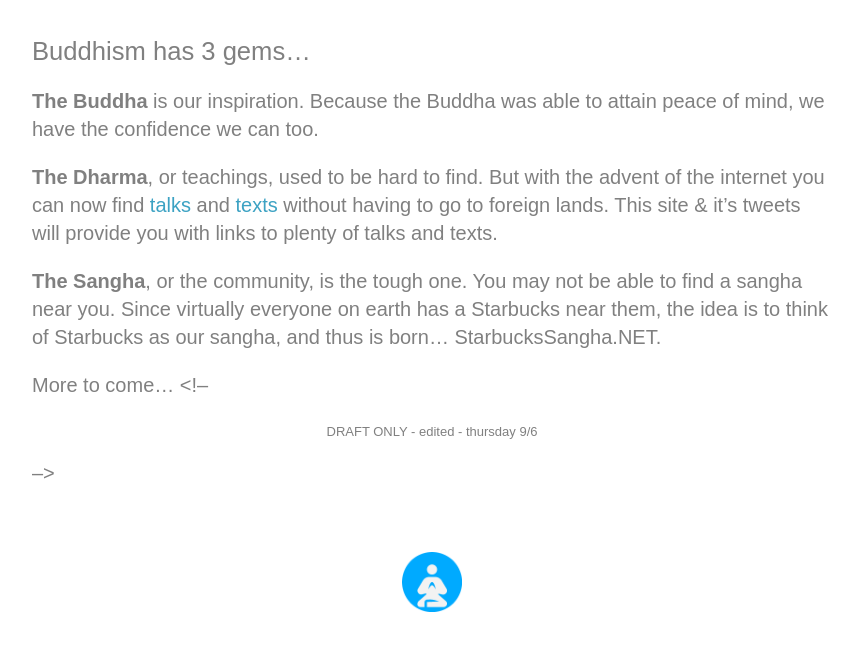
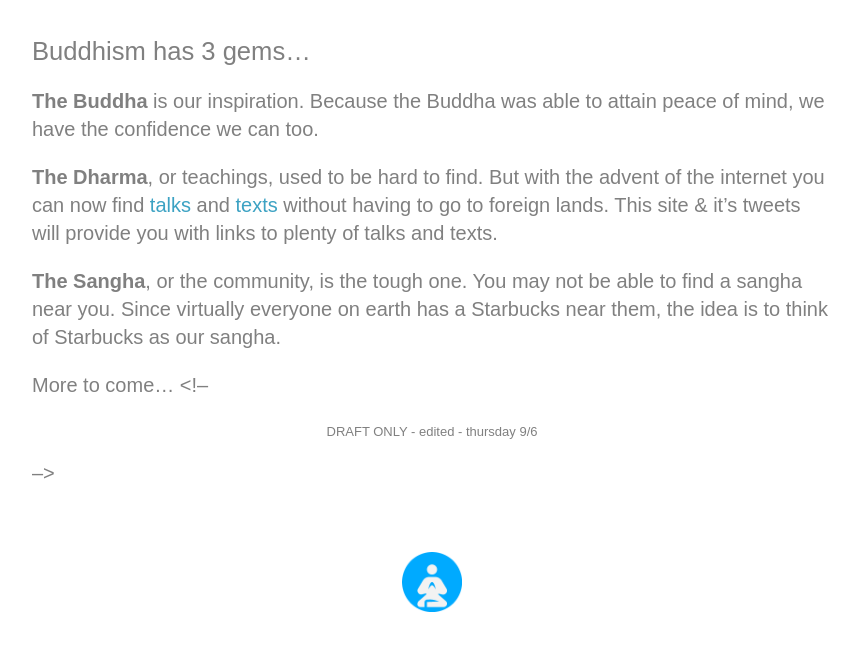
Before and after one commit to StarbucksSangha/StarbucksSangha, a Jekyll site: the page built from info.md, in a window 1280 px wide. Shown: the top 651 px of the page, without its empty margins (208-1067 px from the left). Built offline with Jekyll 4.4.1, drawn with Linux system fonts in a browser that asks for light colours.

Commit message:
Update info.md

```diff
--- a/info.md
+++ b/info.md
@@ -10,7 +10,7 @@
 
 <b>The Dharma</b>, or teachings, used to be hard to find. But with the advent of the internet you can now find [talks](https://www.dhammatalks.org/mp3_collections_index.html){:target="_blank"} and [texts](https://www.dhammatalks.org/suttas/index.html){:target="_blank"} without having to go to foreign lands. This site & it's tweets will provide you with links to plenty of talks and texts.
 
-<b>The Sangha</b>, or the community, is the tough one. You may not be able to find a sangha near you. Since virtually everyone on earth has a Starbucks near them, the idea is to think of Starbucks as our sangha, and thus is born... StarbucksSangha.NET.
+<b>The Sangha</b>, or the community, is the tough one. You may not be able to find a sangha near you. Since virtually everyone on earth has a Starbucks near them, the idea is to think of Starbucks as our sangha.
 
 More to come...
 <!--
```
